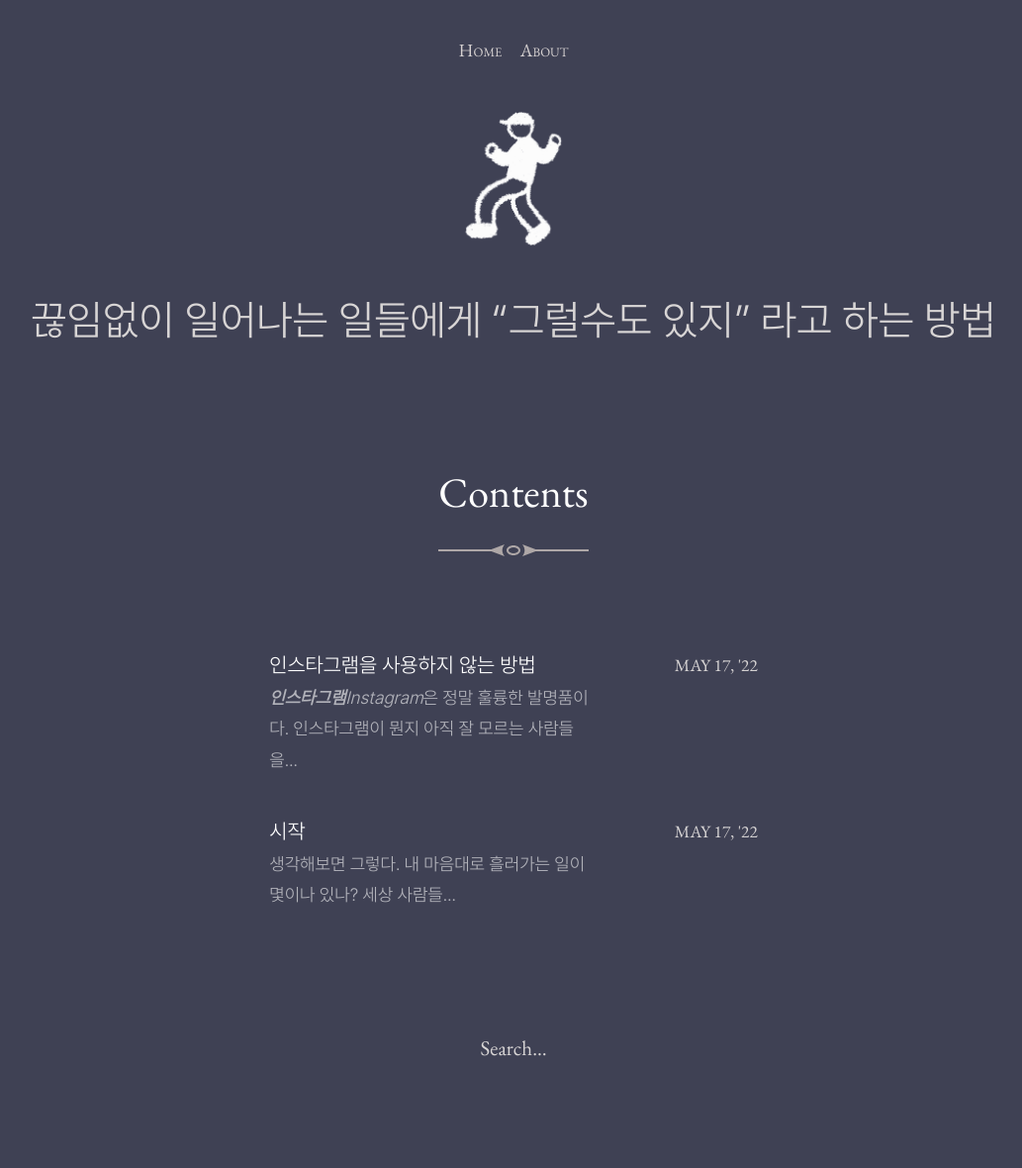
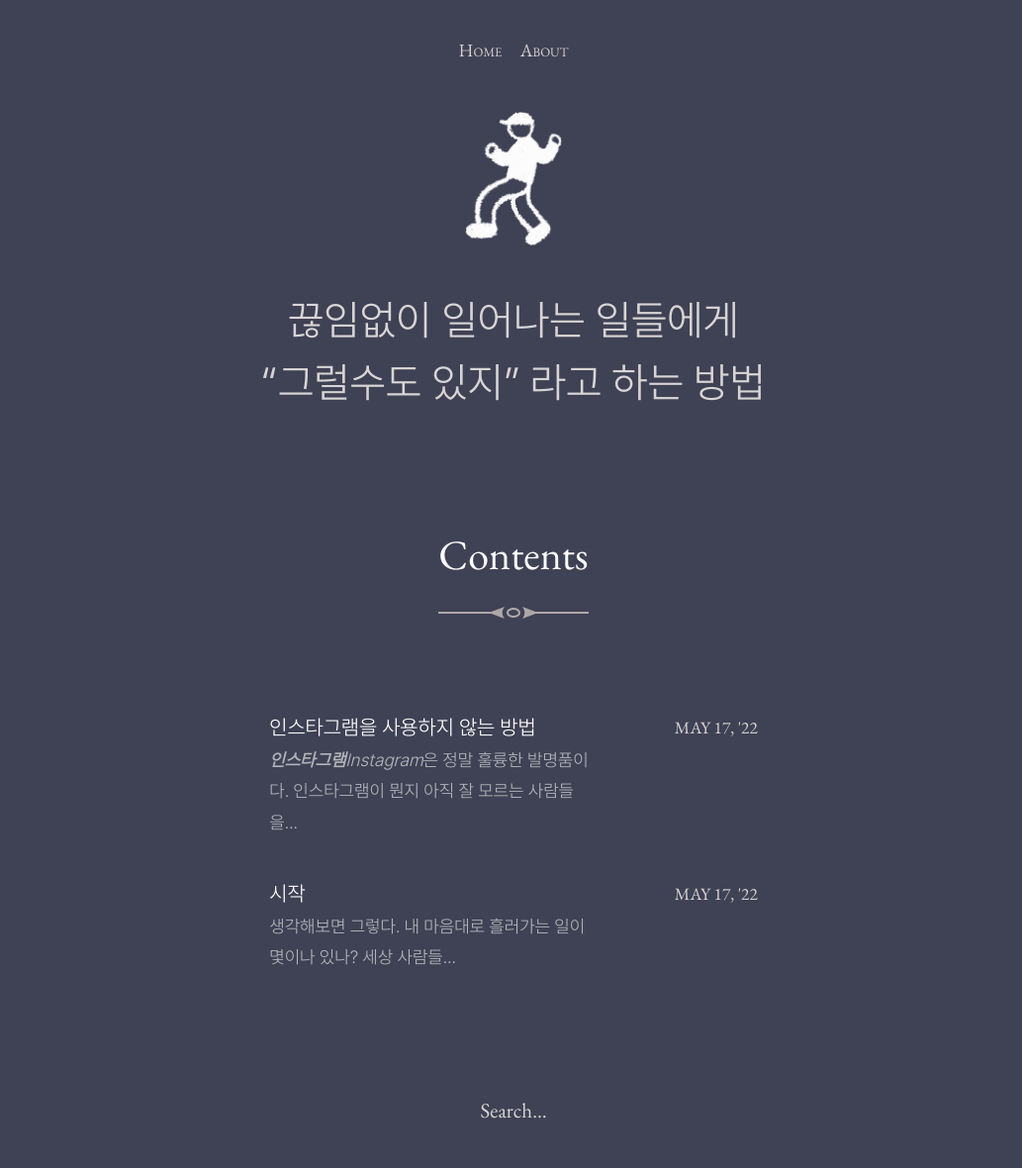
Before and after one commit to grsdij/grsdij, a Jekyll site: the page built from index.html, in a window 1280 px wide. Shown: the whole page at 99% size, without its empty margins (121-1154 px from the left). Built offline with Jekyll 4.4.1, drawn with Linux system fonts in a browser that asks for light colours; the list of posts is cut into pages by our own code; before the commit the page ends 1117 px from its top, so only the background shows below that.

Commit message:
description 줄바꿈

```diff
--- a/_config.yml
+++ b/_config.yml
@@ -16,7 +16,7 @@
 title: 그럴수도있지
 email: 9rsdij@gmail.com
 description: >- # this means to ignore newlines until "baseurl:"
-  끊임없이 일어나는 일들에게 “그럴수도 있지” 라고 하는 방법
+  끊임없이 일어나는 일들에게<br>“그럴수도 있지” 라고 하는 방법
 baseurl: "/grsdij" # the subpath of your site, e.g. /blog
 url: "https://grsdij.github.io" # the base hostname & protocol for your site, e.g. http://example.com
 icon: /grsdij/assets/images/icon-512.png
```
